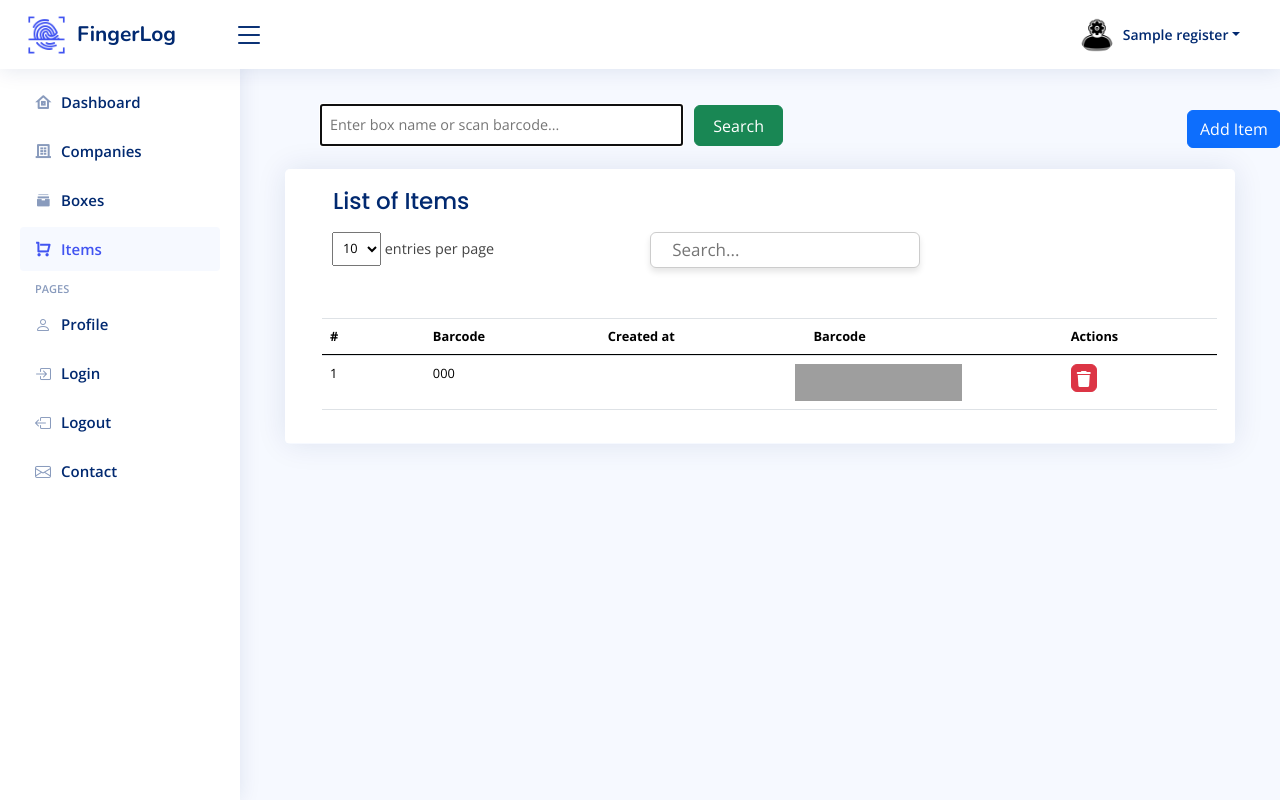
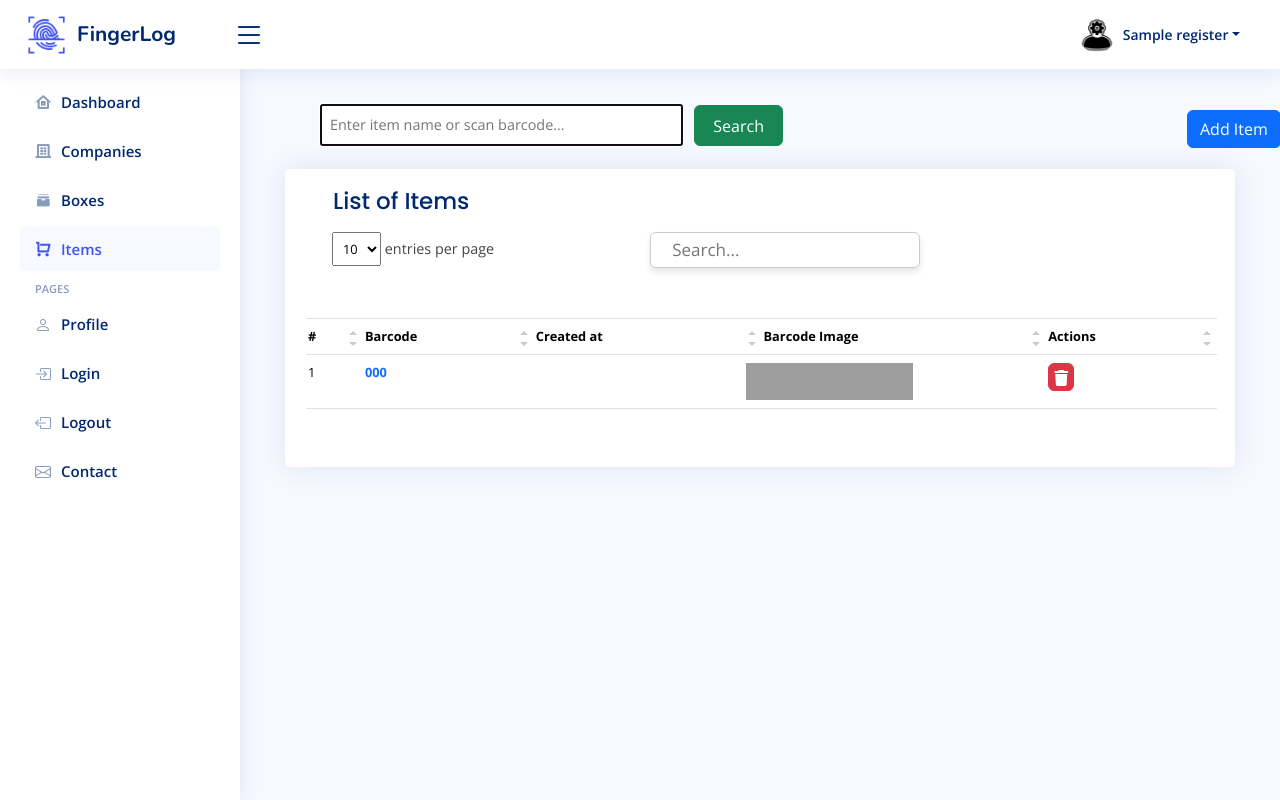
Before and after one commit to kamranzafar4343/NiceAdmin, a PHP site: page /showItems.php in a window 1280 px wide. Run offline with PHP 8.4, Linux system fonts and the light colour scheme; the visitor is signed in with stand-in values (Sample User, id 1); tables that the repository leaves empty or names only in its code hold one stand-in row (values such as "Sample post"); data that the repository does not hold is empty; some libraries are stand-ins or nearby versions; some web fonts are replaced; grey boxes are pictures that could not be loaded.

Commit message:
fix the search bar error in  the item

```diff
--- a/showItems.php
+++ b/showItems.php
@@ -551,82 +551,63 @@ $result = $conn->query($sql);
     <!-- ---------------------------------------------------End Sidebar--------------------------------------------------->
 
     <!--new table design-->
+   <!-- Button to add new item -->
 <button id="fixedButtonBranch" type="button" onclick="window.location.href = 'createitem.php'" class="btn btn-primary mb-3">Add Item</button>
 
+<!-- Search bar -->
 <div class="search-container">
     <form id="searchForm" action="" method="GET">
-            <input type="text" id="searchInput" name="query" placeholder="Enter box name or scan barcode..." autofocus>
+        <input type="text" id="searchInput" name="query" placeholder="Enter item name or scan barcode..." autofocus>
         <input type="submit" value="Search" class="btn btn-success btn-success">
     </form>
 </div>
 
+<!-- Main content -->
 <main id="main" class="main">
     <div class="col-12">
         <div class="cardBranch recent-sales overflow-auto">
             <div class="card-body">
-
                 <h5 class="card-title">List of Items</h5>
-                    <div class="datatable-wrapper datatable-loading no-footer sortable searchable fixed-columns">
-                        <div class="datatable-top">
-                            <div class="datatable-dropdown">
-                                <label>
-                                    <select class="datatable-selector" name="per-page">
-                                        <option value="5">5</option>
-                                        <option value="10" selected="">10</option>
-                                        <option value="15">15</option>
-                                        <option value="-1">All</option>
-                                    </select> entries per page
-                                </label>
-                            </div>
-                            <div class="datatable-search">
-                                <input class="datatable-input" placeholder="Search..." type="search" name="search" title="Search within table">
-                            </div>
-                        </div>
 
                 <?php
+                // Check if there are any results
                 if ($result->num_rows > 0) {
-                        ?>
-                            <table class="table datatable mt-4" style="table-layout: fixed;">
+                    // Display table
+                    echo '<table class="table datatable mt-4" style="table-layout: fixed;">
                     <thead>
                         <tr>
-                                        <th scope="col" style="width: 10%;">#</th>
-                                        <th scope="col" style="width: 17%;">Barcode</th>
+                            <th scope="col" style="width: 5%;">#</th>
+                            <th scope="col" style="width: 15%;">Barcode</th>
                             <th scope="col" style="width: 20%;">Created at</th>
-                                        <th scope="col" style="width: 25%;"> Barcode </th>
+                            <th scope="col" style="width: 25%;">Barcode Image</th>
                             <th scope="col" style="width: 15%;">Actions</th>
-
                         </tr>
                     </thead>
-                                <tbody style="table-layout: fixed;">
-                                    <?php
-                                    //counter variable
+                    <tbody style="table-layout: fixed;">';
+
+                    // Counter variable
                     $counter = 1;
+
+                    // Loop through results
                     while ($row = $result->fetch_assoc()) {
-                                        echo "<tr>";
-                                        echo "<tr>";
-                                        echo "<td>" . $counter++ . "</td>";
-
-                                        //get specific box id
-                                        $box_id = $row['box_FK_item'];
-
-                                        echo "<td>" . ($row["barcode"]) . "</td>";
-                                        echo "<td>" . ($row["timestamp"]) . "</td>";
-
-                                        echo "<td>" . '<img class="barcode" alt="' . ($row["item_id"]) . '" src="barcode.php?text=' . urlencode($row["item_id"]) . '&codetype=code128&orientation=horizontal&size=20&print=false"/>' . "</td>";
+                        echo '<tr>';
+                        echo '<td>' . $counter++ . '</td>';
+                        echo '<td><a class="text-primary fw-bold" href="itemInfo.php?id=' . $row['item_id'] . '">' . $row['barcode'] . '</a></td>';
+                        echo '<td>' . ($row["timestamp"]) . '</td>';
+                        echo '<td><img class="barcode" alt="' . ($row["item_id"]) . '" src="barcode.php?text=' . urlencode($row["item_id"]) . '&codetype=code128&orientation=horizontal&size=20&print=false"/></td>';
+                        echo '<td>
+                            <div style="display: flex; gap: 10px;">
+                                <a type="button" class="btn btn-danger btn-floating d-flex justify-content-center" style="width:25px; height:28px" data-mdb-ripple-init onclick="return confirm(\'Are you sure you want to delete this record?\');" href="itemDelete.php?id=' . $row['item_id'] . '"> <i style="width: 20px;" class="fa-solid fa-trash"></i></a>
+                            </div>
+                        </td>';
+                        echo '</tr>';
+                    }
+                    echo '</tbody></table>';
+                } else {
+                    // Display message if no results
+                    echo '<p>No items found.</p>';
+                }
                 ?>
-                                        <td>
-                                            <div style="display: flex; gap: 10px;">
-                                                <!-- <a type="button" class="btn btn-success btn-info d-flex justify-content-center" style="width:25px; height: 28px;" href="itemUpdate.php?id=<?php echo $row['item_id']; ?>"><i style="width: 20px;" class="fa-solid fa-pen-to-square"></i></a> -->
-                                                <a type="button" class="btn btn-danger btn-floating d-flex justify-content-center" style="width:25px; height:28px" data-mdb-ripple-init onclick="return confirm('Are you sure you want to delete this record?');" href="itemDelete.php?id=<?php echo $row['item_id']; ?>"> <i style="width: 20px;" class="fa-solid fa-trash"></i></a>
-                                            </div>
-                                        </td>
-                                        </tr>
-
-                                    <?php } ?>
-
-                                </tbody>
-                            </table>
-                        <?php } ?>
             </div>
         </div>
     </div>
```
Lines whose indentation alone changed are shown as unchanged.
